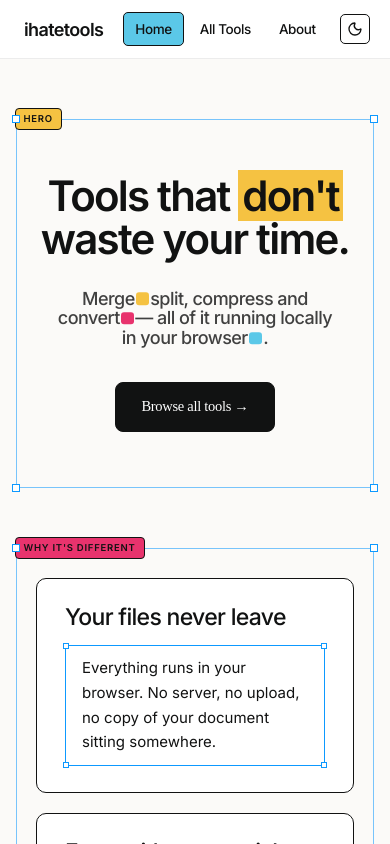
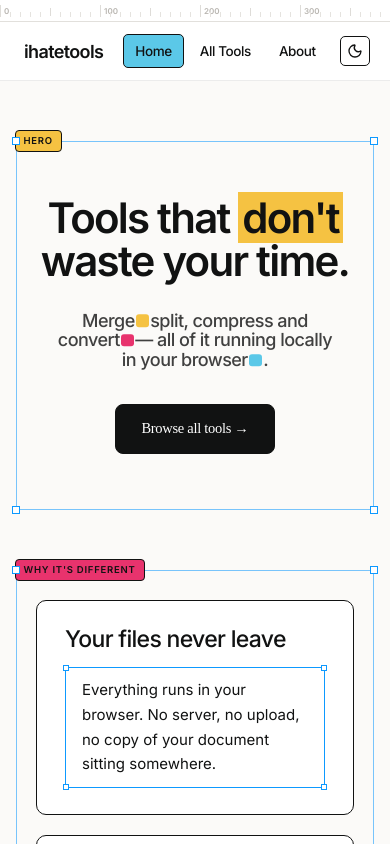
Before and after one commit to Sujithkrys/ihatetools, a Next.js app: page / in a window 390 px wide. Shown: the top 844 px of the page. Built offline with nearby package versions, Linux system fonts and the light colour scheme.

Commit message:
Fix scroll-linked drift motion and responsive mobile rendering for ruler

```diff
--- a/src/components/NavBar.tsx
+++ b/src/components/NavBar.tsx
@@ -20,10 +20,9 @@ export function NavBar({ onLogoClick }: NavBarProps) {
   ];
 
   return (
-    <>
+    <header className="site-header border-b border-ink/[0.08] bg-paper sticky top-0 z-40">
       <Ruler />
-      <header className="site-header border-b border-ink/[0.08] bg-paper sticky top-0 z-40">
-        <div className="nav-in">
+      <div className="nav-in">
           <button
             type="button"
             onClick={onLogoClick}
@@ -60,6 +59,5 @@ export function NavBar({ onLogoClick }: NavBarProps) {
           </nav>
         </div>
       </header>
-    </>
   );
 }
--- a/src/components/Ruler.tsx
+++ b/src/components/Ruler.tsx
@@ -1,45 +1,105 @@
 "use client";
 
-import React, { useEffect, useRef } from 'react';
+import React, { useEffect, useRef, useState } from 'react';
 
 export function Ruler() {
   const rulerRef = useRef<HTMLDivElement>(null);
-  const ticks = Array.from({ length: 160 });
+  const [viewportWidth, setViewportWidth] = useState(1280);
+  const [mounted, setMounted] = useState(false);
 
   useEffect(() => {
-    const ruler = rulerRef.current || document.getElementById('site-ruler');
-    if (!ruler) return;
+    setMounted(true);
+    const updateWidth = () => {
+      setViewportWidth(window.innerWidth);
+    };
+    updateWidth();
+    window.addEventListener('resize', updateWidth, { passive: true });
+
+    const ruler = rulerRef.current;
+    if (!ruler) return () => window.removeEventListener('resize', updateWidth);
+
+    let rafId: number | null = null;
 
     const handleScroll = () => {
-      const drift = window.scrollY * 0.15;
-      ruler.style.transform = `translateX(-${drift}px)`;
+      if (rafId !== null) return;
+      rafId = window.requestAnimationFrame(() => {
+        const scrollY = Math.max(0, window.scrollY || document.documentElement.scrollTop || 0);
+        const drift = scrollY * 0.15;
+        if (rulerRef.current) {
+          rulerRef.current.style.transform = `translate3d(-${drift}px, 0, 0)`;
+        }
+        rafId = null;
+      });
     };
 
     window.addEventListener('scroll', handleScroll, { passive: true });
-    // Run once initially in case already scrolled
+    // Run once initially in case already scrolled on mount
     handleScroll();
 
     return () => {
+      window.removeEventListener('resize', updateWidth);
       window.removeEventListener('scroll', handleScroll);
+      if (rafId !== null) {
+        cancelAnimationFrame(rafId);
+      }
     };
   }, []);
 
+  // Determine tick density based on viewport width
+  // Mobile (<640px): Major labeled ticks every 100px, mid ticks every 50px, minor ticks every 10px
+  // Desktop (>=640px): Major labeled ticks every 50px, mid ticks every 25px, minor ticks every 10px
+  const isNarrow = mounted ? viewportWidth < 640 : false;
+  const majorStep = isNarrow ? 100 : 50;
+  const midStep = isNarrow ? 50 : 25;
+  const minorStep = 10;
+
+  // Generate enough ticks to span the current viewport plus maximum drift capacity
+  const totalCoverage = Math.max(viewportWidth + 2500, 4500);
+  const tickCount = Math.ceil(totalCoverage / minorStep);
+  const ticks = Array.from({ length: tickCount }, (_, i) => i * minorStep);
+
   return (
-    <div className="h-[22px] border-b border-[#E2E0DC] dark:border-ink/20 bg-paper relative overflow-hidden font-sans font-semibold text-[8px] text-[#B9B6B1] dark:text-grey hidden sm:block select-none pointer-events-none">
+    <div className="h-[22px] border-b border-[#E2E0DC] dark:border-ink/20 bg-paper relative overflow-hidden font-sans font-semibold text-[8px] text-[#B9B6B1] dark:text-grey block select-none pointer-events-none">
       <div
         id="site-ruler"
         ref={rulerRef}
-        className="absolute top-0 left-0 w-[8000px] h-full will-change-transform"
+        style={{ width: `${totalCoverage}px` }}
+        className="absolute top-0 left-0 h-full will-change-transform"
       >
-        {ticks.map((_, i) => (
-          <span
-            key={i}
-            style={{ left: `${i * 50}px` }}
-            className="absolute top-[5px] border-l border-[#DEDCD8] dark:border-ink/20 pl-[3px] h-[12px]"
-          >
-            {i * 50}
-          </span>
-        ))}
+        {ticks.map((pos) => {
+          const isMajor = pos % majorStep === 0;
+          const isMid = !isMajor && pos % midStep === 0;
+
+          if (isMajor) {
+            return (
+              <span
+                key={pos}
+                style={{ left: `${pos}px` }}
+                className="absolute top-[5px] border-l border-[#DEDCD8] dark:border-ink/20 pl-[3px] h-[12px] flex items-center leading-none"
+              >
+                {pos}
+              </span>
+            );
+          }
+
+          if (isMid) {
+            return (
+              <span
+                key={pos}
+                style={{ left: `${pos}px` }}
+                className="absolute top-[8px] border-l border-[#DEDCD8] dark:border-ink/20 h-[8px]"
+              />
+            );
+          }
+
+          return (
+            <span
+              key={pos}
+              style={{ left: `${pos}px` }}
+              className="absolute top-[12px] border-l border-[#E5E3DF] dark:border-ink/15 h-[5px]"
+            />
+          );
+        })}
       </div>
     </div>
   );
```
